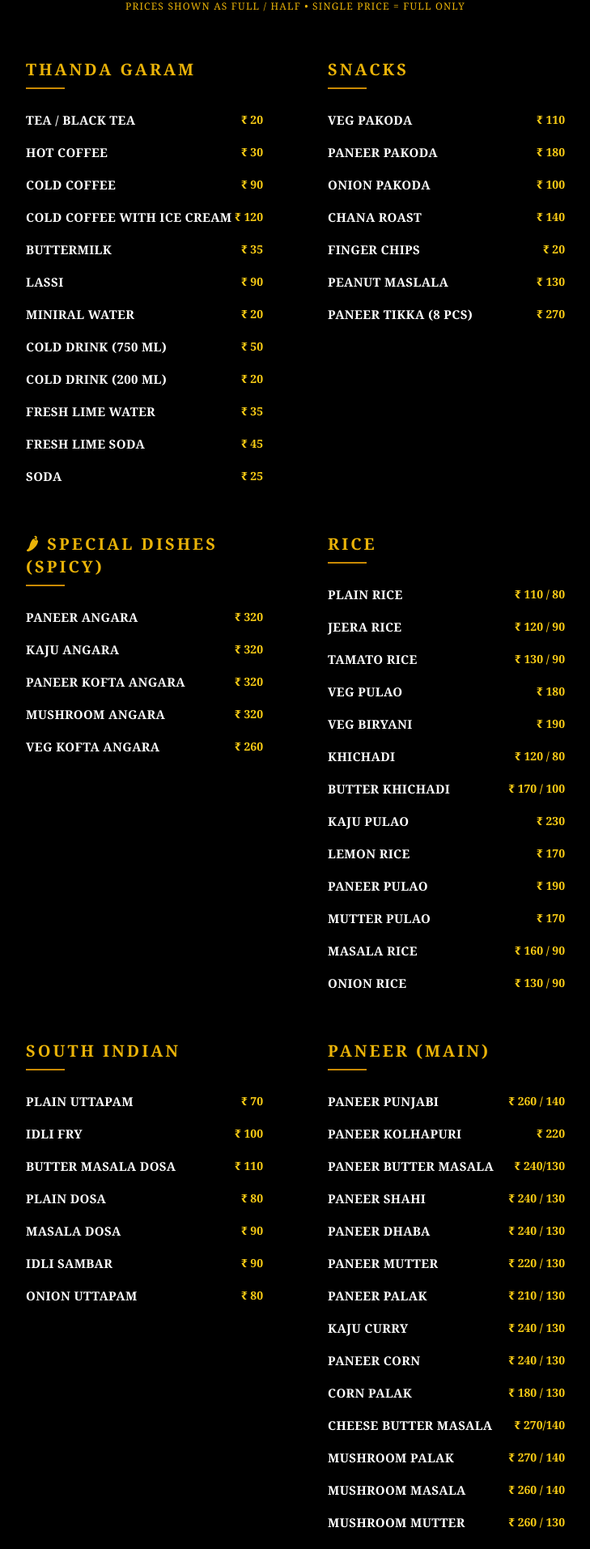
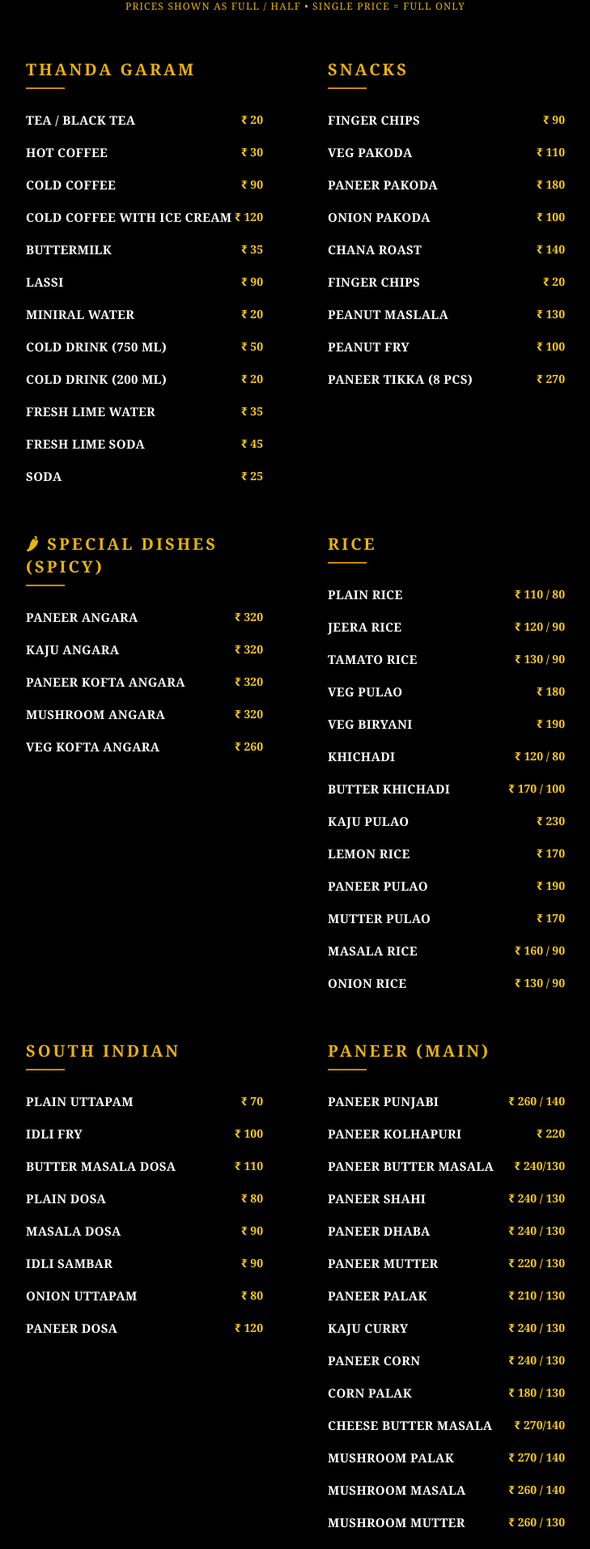
Before and after one commit to choplal/shantidoot-menu, a React (Create React App) app: page / in a window 1280 px wide. Shown: the part 336-2249 px from the top of the page at 81% size, without its empty margins (275-1004 px from the left). Built offline with nearby package versions, Linux system fonts and the light colour scheme.

Commit message:
some update

```diff
--- a/src/App.js
+++ b/src/App.js
@@ -51,12 +51,14 @@ export default function App() {
           </MenuSection>
 
           <MenuSection title="SNACKS">
+            <Item name="FINGER CHIPS" price="90" />
             <Item name="VEG PAKODA" price="110" />
             <Item name="PANEER PAKODA" price="180" />
             <Item name="ONION PAKODA" price= "100" />
             <Item name="CHANA ROAST" price="140" />
             <Item name="FINGER CHIPS" price= "20" />
             <Item name="PEANUT MASLALA" price= "130" />
+            <Item name="PEANUT FRY" price= "100" />
             <Item name="PANEER TIKKA (8 PCS)" price="270" />
           </MenuSection>
 
@@ -94,6 +96,7 @@ export default function App() {
             <Item name="MASALA DOSA" price="90" />
             <Item name="IDLI SAMBAR" price="90" />
             <Item name="ONION UTTAPAM" price="80" />
+            <Item name="PANEER DOSA" price="120" />
           </MenuSection>
 
           <MenuSection title="PANEER (MAIN)">
@@ -192,7 +195,7 @@ export default function App() {
           <MenuSection title="DAL">
             <Item name="DAL FRY" price="120 / 80" />
             <Item name="DAL TADKA" price="130 / 90" />
-            <Item name="DAL BUTTER FRY" price="160" />
+            <Item name="DAL BUTTER FRY" price="160/100" />
             <Item name="DAL SNACKS" price="160" />
           </MenuSection>
           <MenuSection title="DAHI & RAITA">
```
